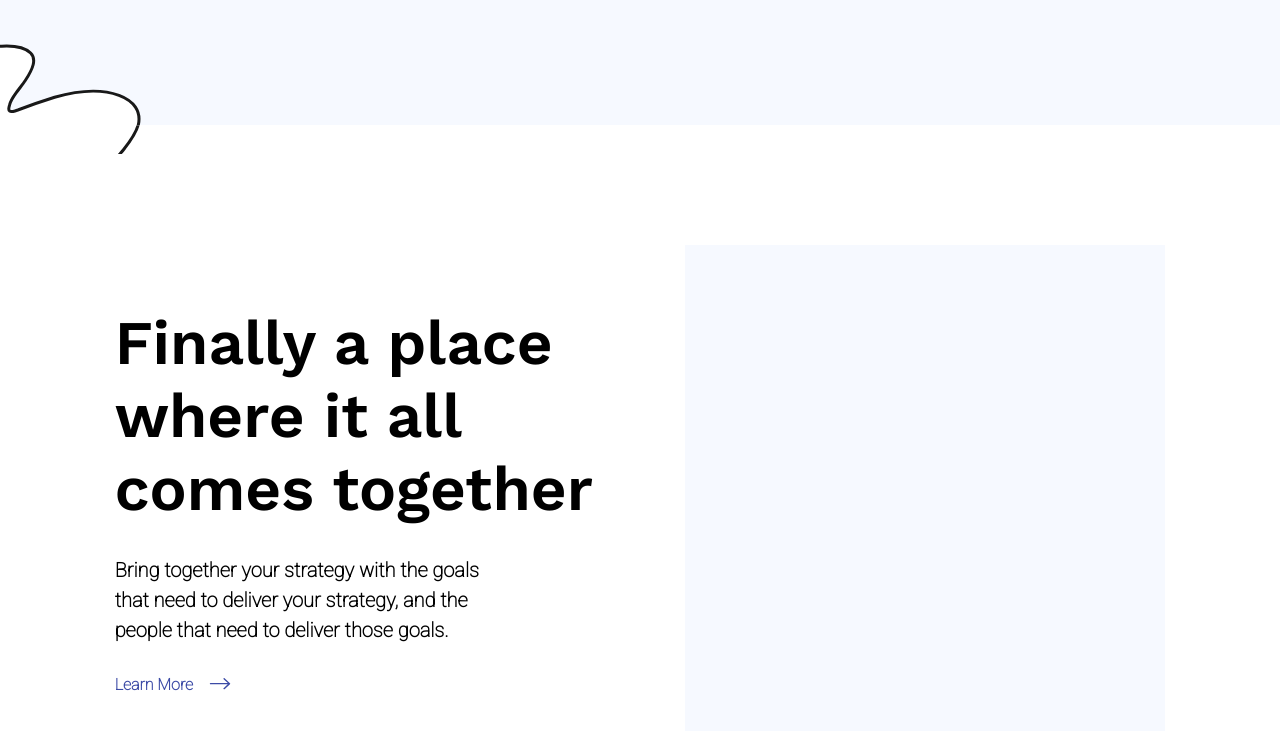
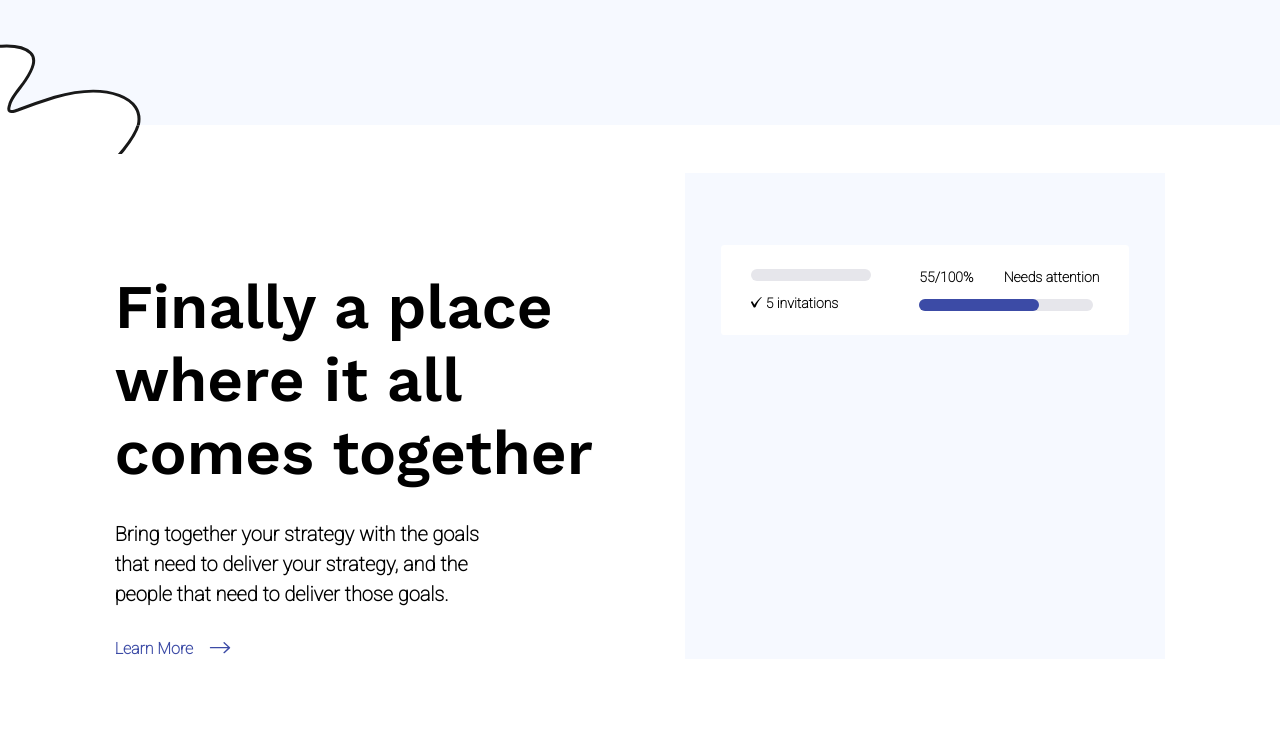
Before and after one commit to jegius/olga-edu, a website: page index.html in a window 1280 px wide. Shown: the part 1630-2364 px from the top of the page. Drawn offline with nearby package versions, Linux system fonts and the light colour scheme.

Commit message:
3rd section left side root-card (black tink) added

```diff
--- a/css/main.css
+++ b/css/main.css
@@ -343,9 +343,93 @@ together_place_section__wrapper-left {
 }
 
 .together_place_section__wrapper-right__card_bg {
-    min-height: 40.5rem;
+    height: 40.5rem;
     min-width: 40rem;
     background-color: var(--light-bg);
     margin-top: 10rem;
+    margin-top: 4rem;
     margin-bottom: 5rem;
+    display: flex;
+    flex-direction: column;
+    align-items: center;
 }
+
+.together_place_section__wrapper-right__root-subcard {
+    min-height: 6.8rem;
+    min-width: 34rem;
+    background-color: var(--white);
+    border-radius: .3rem;
+    margin-top: 6rem;
+}
+
+.together_place_section__wrapper-right__root-subcard__wrapper {
+    display: flex;
+    flex-direction: row;
+    flex-wrap: nowrap;
+    justify-content: space-between;
+    background-color: var(--clear);
+    align-content: center;
+    margin: 2rem 2.5rem 2rem;
+}
+
+.together_place_section__wrapper-right__root-subcard__wrapper-left {
+    display: flex;
+    flex-direction: column;
+    flex-wrap: nowrap;
+    justify-content: space-between;
+    background-color: var(--clear);
+    align-items: start;
+    min-height: 3.5rem;
+}
+
+.together_place_section__wrapper-right__root-subcard__wrapper-right {
+    display: flex;
+    flex-direction: column;
+    flex-wrap: nowrap;
+    justify-content: space-between;
+    background-color: var(--clear);
+    align-items: end;
+}
+
+.together_place_section__wrapper-right__root-subcard__wrapper-left__grey-bar {
+    min-height: 1rem;
+    min-width: 10rem;
+    background-color: var(--light-grey);
+    border-radius: .5rem;
+}
+
+.together_place_section__wrapper-right__root-subcard__wrapper-left__text {
+    font-family: 'Roboto', sans-serif;
+    font-size: 14px;
+    font-weight: bold;
+}
+
+.together_place_section__wrapper-right__root-subcard__wrapper-right__text {
+    display: flex;
+    flex-direction: row;
+    flex-wrap: nowrap;
+    justify-content: space-between;
+    align-items: center;
+    width: 15rem;
+}
+
+.together_place_section__wrapper-right__root-subcard__wrapper-right__text-bottom {
+    font-family: 'Roboto', sans-serif;
+    font-size: 14px;
+    font-weight: bold;
+}
+
+.together_place_section__wrapper-right__root-subcard__wrapper-right__left-bar-grey-bg {
+    min-height: 1rem;
+    min-width: 14.5rem;
+    background-color: var(--light-grey);
+    border-radius: .5rem;
+    margin-right: .5rem;
+}
+
+.together_place_section__wrapper-right__root-subcard__wrapper-right__left-bar-blue {
+    min-height: 1rem;
+    max-width: 10rem;
+    background-color: var(--blue);
+    border-radius: .5rem;
+}
--- a/index.html
+++ b/index.html
@@ -95,7 +95,25 @@
             </div>
             <div class="together_place_section__wrapper-right">
                 <div class="together_place_section__wrapper-right__card_bg">
-                    <div class="together_place_section__wrapper-right__root-subcard"></div>
+                    <div class="together_place_section__wrapper-right__root-subcard">
+                        <div class="together_place_section__wrapper-right__root-subcard__wrapper">
+                            <div class="together_place_section__wrapper-right__root-subcard__wrapper-left">
+                                <div class="together_place_section__wrapper-right__root-subcard__wrapper-left__grey-bar"></div>
+                                <span class="together_place_section__wrapper-right__root-subcard__wrapper-left__text"><img
+                                        src="/images/black-tick.svg" alt="tick" loading="lazy"
+                                        class="together_place_section__wrapper-right__root-subcard__wrapper-left__tick-image"> 5 invitations</span>
+                            </div>
+                            <div class="together_place_section__wrapper-right__root-subcard__wrapper-right">
+                                <div class="together_place_section__wrapper-right__root-subcard__wrapper-right__text">
+                                    <span class="together_place_section__wrapper-right__root-subcard__wrapper-right__text-bottom">55/100%</span>
+                                    <span class="together_place_section__wrapper-right__root-subcard__wrapper-right__text-bottom">Needs attention</span>
+                                </div>
+                                <div class="together_place_section__wrapper-right__root-subcard__wrapper-right__left-bar-grey-bg">
+                                    <div class="together_place_section__wrapper-right__root-subcard__wrapper-right__left-bar-blue"></div>
+                                </div>
+                            </div>
+                        </div>
+                    </div>
                     <div class="together_place_section__wrapper-right__graphic-options-tree"></div>
                     <div class="together_place_section__wrapper-right__branch-subcard"></div>
                 </div>
```
Also changed, not shown: images/black-tick.svg (added).
